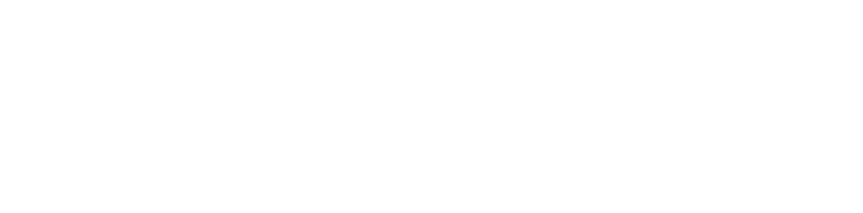
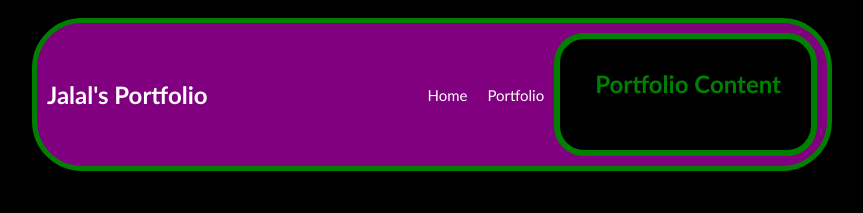
Before and after one commit to jalsin-nln/jalal-singleton.github.io, a plain HTML site: page portfolio.html in a window 1280 px wide. Shown: the whole page, without its empty margins (208-1071 px from the left). Drawn offline with Linux system fonts and the light colour scheme.

Commit message:
saving portfolio

```diff
--- a/portfolio.html
+++ b/portfolio.html
@@ -0,0 +1,131 @@
+<!DOCTYPE HTML>
+<html>
+
+<head>
+    <title>jayspace</title>
+    <style type="text/css">
+        body {
+            background: black;
+            color: rgb(45, 45, 45);
+            padding: 10px;
+            font-family: arial;
+        }
+
+        header {
+            font-size: 1.5em;
+            font-weight: bold;
+        }
+
+        h1 {
+            margin: 10px;
+        }
+
+        #all-contents {
+            max-width: 800px;
+            margin: auto;
+        }
+
+        /* navigation menu */
+        nav {
+            font-family: Calibri;
+            border: 5px solid green;
+            background: purple;
+            border-radius: 50px;
+            margin: 0 auto;
+            margin-bottom: 20px;
+            display: flex;
+            padding: 10px;
+        }
+
+        nav header {
+            display: flex;
+            align-items: center;
+            color: white;
+            flex: 1;
+        }
+
+        nav ul {
+            align-items:center;
+            display:flex;
+            list-style-image: none;
+        }
+
+        nav li {
+            font-size:15px;
+            display: inline-block;
+            padding: 0 10px;
+        }
+
+        nav a {
+            text-decoration: none;
+            color: #fff;
+        }
+
+        /* main container area beneath menu */
+
+        main {
+            padding: 5px;
+            border: 6px solid green;
+            background: black;
+            display: flex;
+            border-radius: 30px;
+        }
+
+        .content h1 {
+            color: green;
+            border-radius:10px;
+            padding-left:5px;
+        }
+
+        .content {
+            flex: 1;
+            padding: 15px;
+        }
+
+        /* portfolio styles */
+        #portfolio {
+            list-style-type: none;
+            padding-left: 0;
+        }
+
+        #portfolio li {
+            background: #fff;
+            padding: 10px;
+            border-radius: 10px;
+            margin-bottom: 10px;
+        }
+
+        #portfolio li:hover {
+            background: #eee;
+        }
+
+        #portfolio a {
+            text-decoration: none;
+            color: #454545;
+        }
+    </style>
+</head>
+
+<body>
+    <div id="all-contents">
+        <nav>
+            <header>Jalal's Portfolio</header>
+            <ul>
+                <li><a href="index.html">Home</a>
+                </li>
+                <li><a href="portfolio.html">Portfolio</a>
+                </li>
+            </ul>
+            <main>
+                <div class="content">
+                    <h1>Portfolio Content</h1>
+                    <ul id="portfolio">
+
+                    </ul>
+                </div>
+            </main>
+        </nav>
+    </div>
+</body>
+
+</html>
```
Also changed, not shown: index.html (+3 -0 lines).
